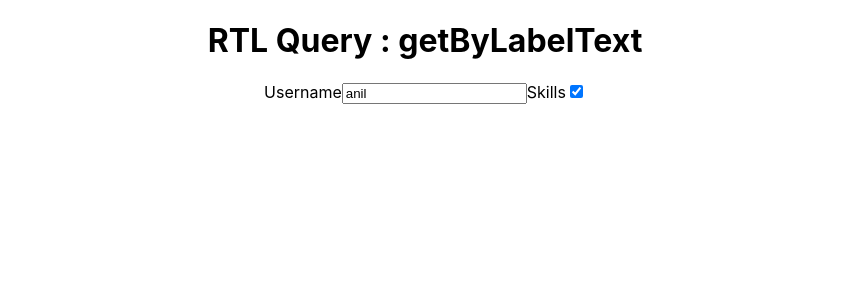
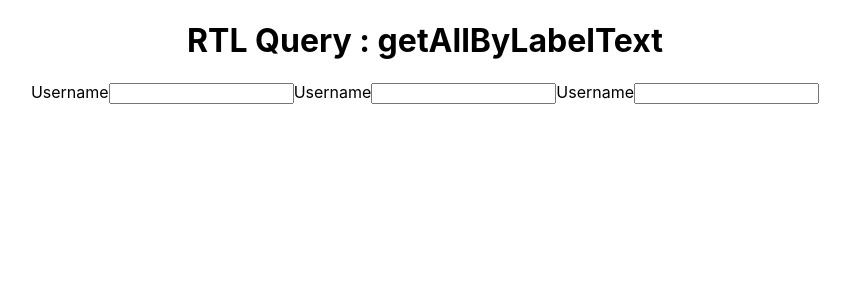
Before and after one commit to Faizanulghani/react-testing, a React (Create React App) app: page / in a window 1280 px wide. Shown: the top 300 px of the page, without its empty margins (215-1065 px from the left). Built offline with nearby package versions, Linux system fonts and the light colour scheme.

Commit message:
getAllByLabelText with multiple elements

```diff
--- a/src/App.js
+++ b/src/App.js
@@ -3,12 +3,15 @@ import "./App.css";
 function App() {
   return (
     <div className="App">
-      <h1>RTL Query : getByLabelText</h1>
+      <h1>RTL Query : getAllByLabelText</h1>
       <label htmlFor="username">Username</label>
-      <input type="text" id="username" defaultValue={"anil"} />
+      <input type="text" id="username" />
 
-      <label htmlFor="skills">Skills</label>
-      <input type="checkbox" id="skills" defaultChecked={true} />
+      <label htmlFor="username2">Username</label>
+      <input type="text" id="username2" />
+
+      <label htmlFor="username3">Username</label>
+      <input type="text" id="username3" />
     </div>
   );
 }
```
Also changed, not shown: 1 other file (tests, documents, lock files or other folders).
